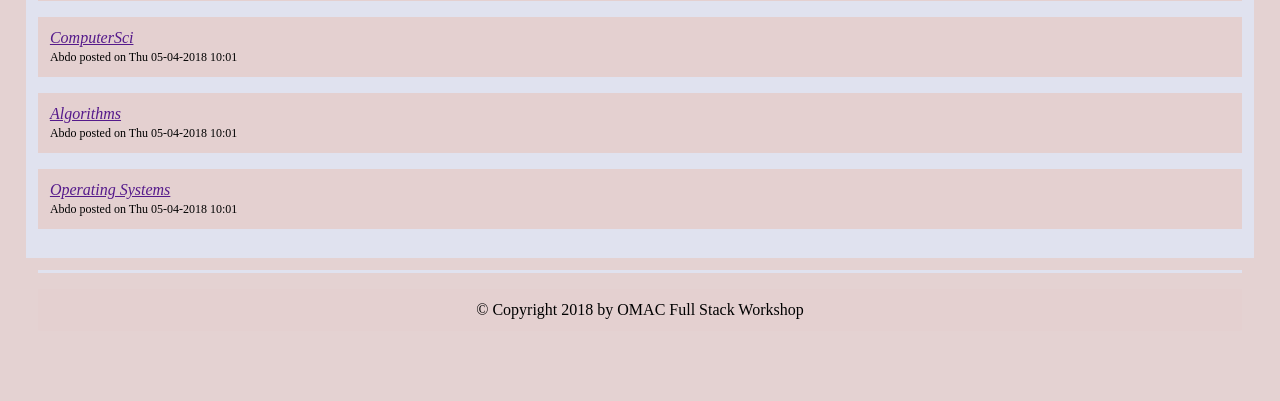
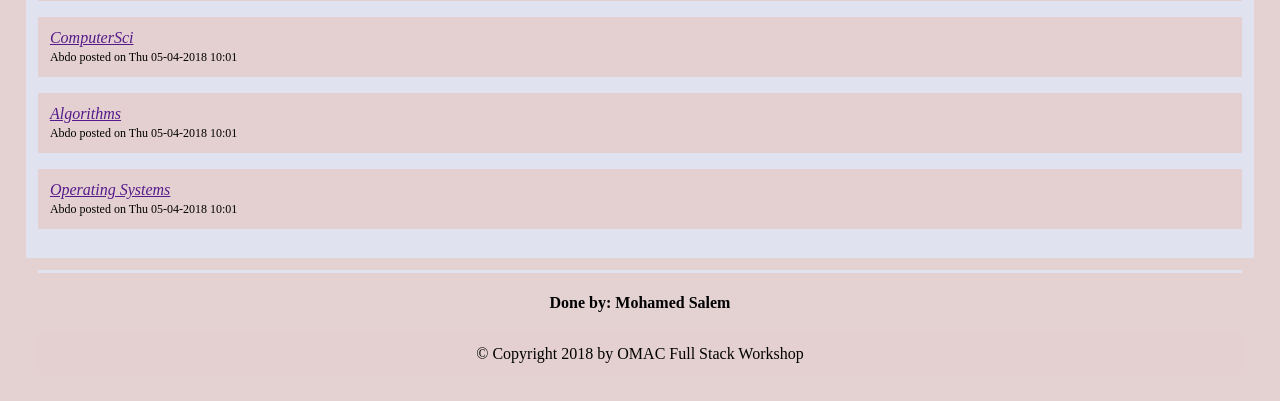
Before and after one commit to MoSaadiSalem/forums-flask, a Flask app: page / in a window 1280 px wide. Shown: the part 633-1034 px from the top of the page. Before the commit the page ends 952 px from the top, so only its background shows below. Run offline with Flask 2, Linux system fonts and the light colour scheme.

Commit message:
Add an author name in footer
Continous Integration Workshop

```diff
--- a/App/templates/index.html
+++ b/App/templates/index.html
@@ -40,6 +40,7 @@
             {% endblock %}
         </main>
         <footer>
+            <h4>Done by: Mohamed Salem</h4>
             <p>&copy; Copyright 2018 by OMAC Full Stack Workshop</p>
         </footer>
     </body>
```
